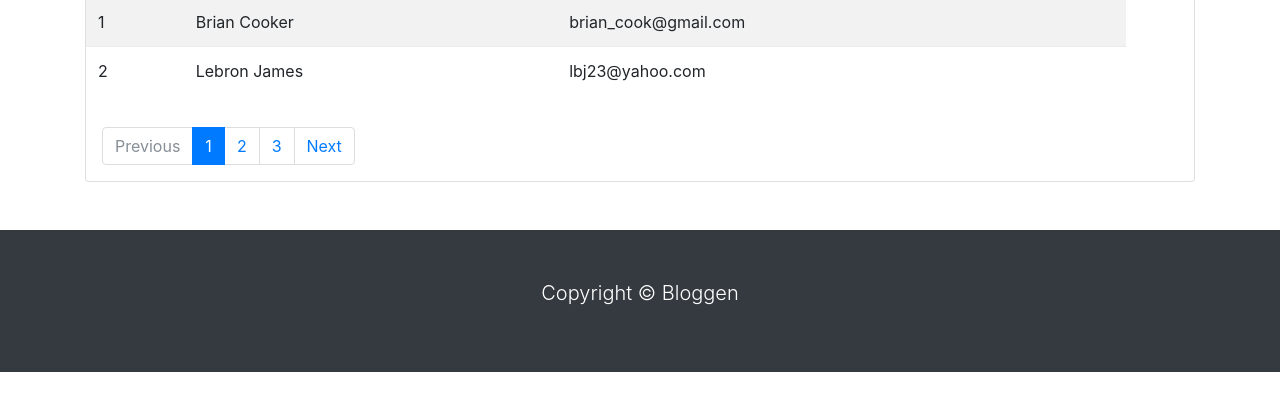
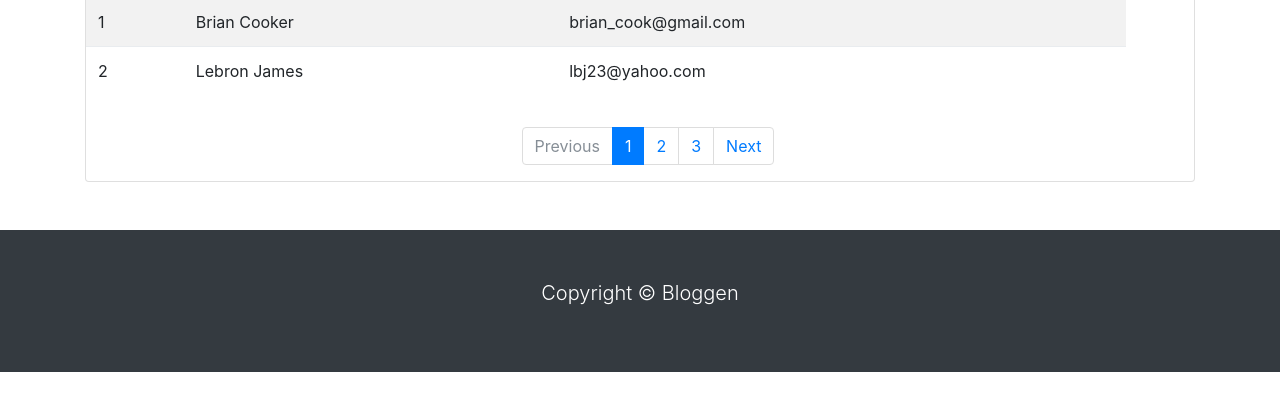
Before and after one commit to nemanja992/BloggenAdminUI, a website: page src/users.html in a window 1280 px wide. Shown: the part 331-742 px from the top of the page. Drawn offline with Linux system fonts and the light colour scheme; a script that the page names is missing.

Commit message:
centered pagination ul

```diff
--- a/src/users.html
+++ b/src/users.html
@@ -117,9 +117,8 @@
                                 </tr>
                             </tbody>
                         </table>
-
                         <nav class="ml-3 pt-3">
-                            <ul class="pagination">
+                                <ul class="pagination justify-content-center">
                                     <li class="page-item disabled">
                                         <a href="#" class="page-link">Previous</a>
                                     </li>
@@ -137,7 +136,6 @@
                                     </li>
                                 </ul>
                             </nav>
-
                     </div>
                 </div>
 
```
Also changed, not shown: src/categories.html (+1 -1 lines), src/posts.html (+1 -1 lines). Lines whose indentation alone changed are shown as unchanged.
